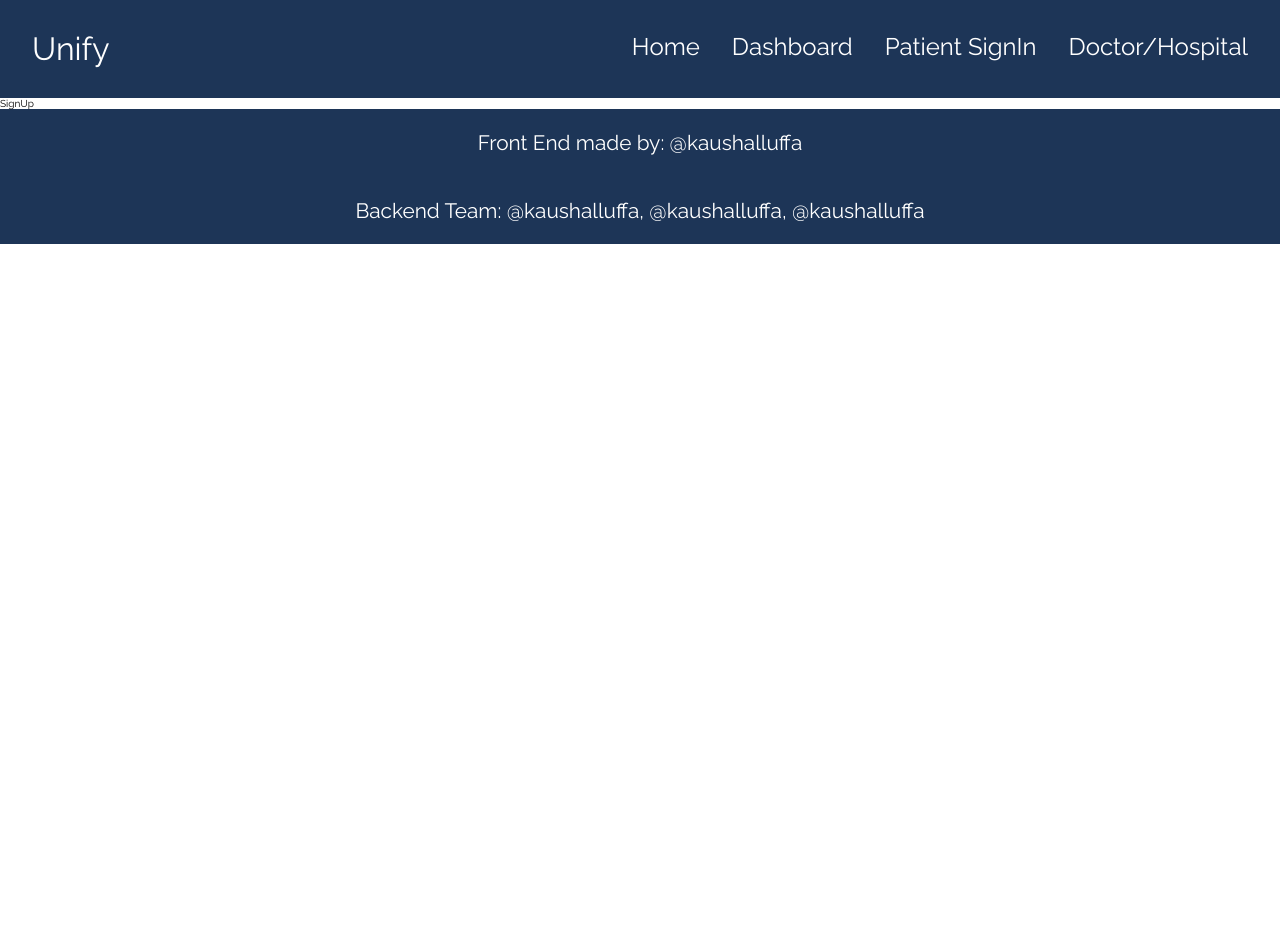
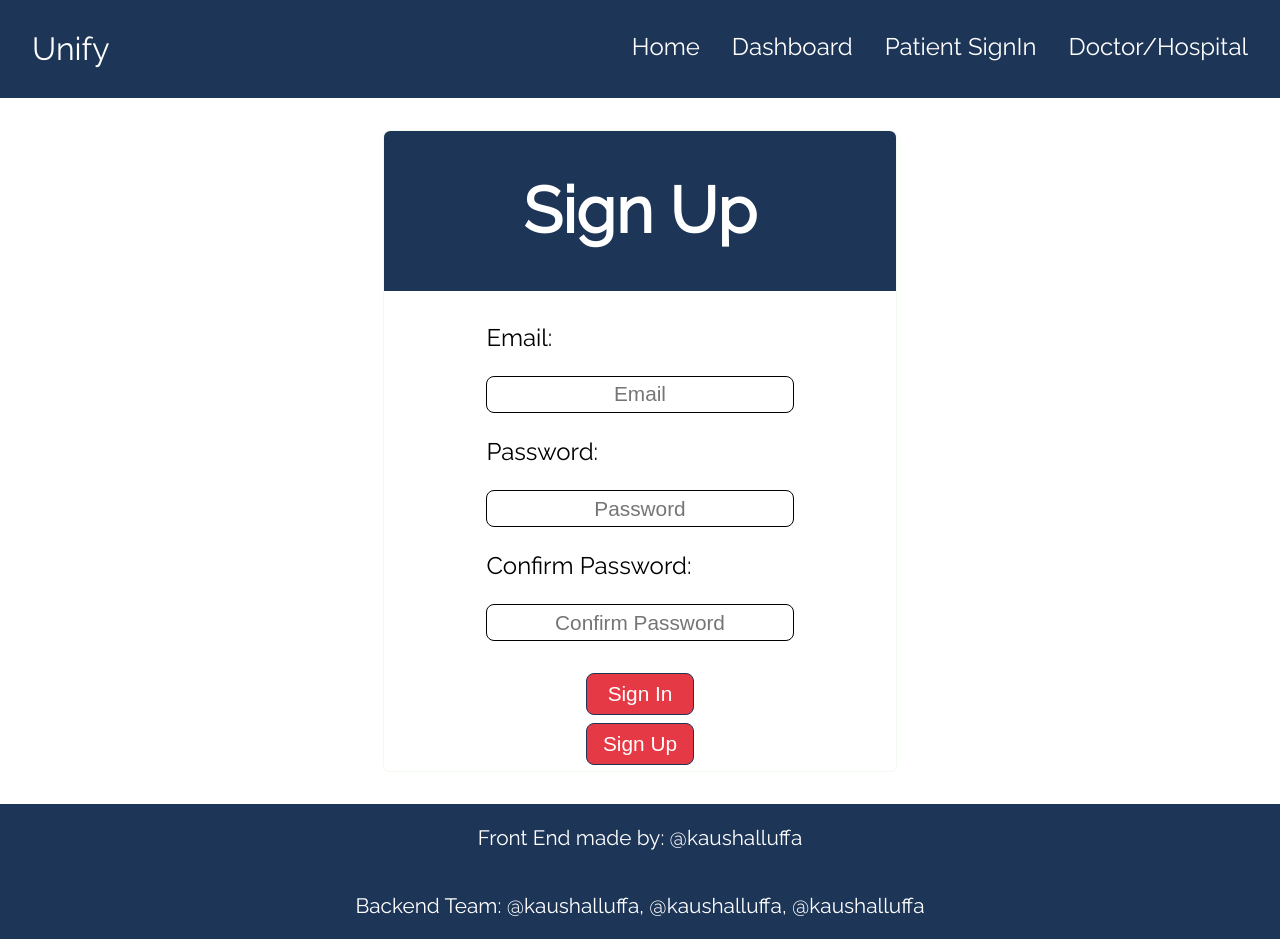
Before and after one commit to jothamardel/health-tech-fe, a React (Create React App) app: page /signup in a window 1280 px wide. Before the commit the page ends 800 px from the top, so only its background shows below. Built offline with nearby package versions, Linux system fonts and the light colour scheme.

Commit message:
signup and signin component complete

```diff
--- a/src/components/SignIn/SignIn.jsx
+++ b/src/components/SignIn/SignIn.jsx
@@ -1,9 +1,40 @@
-import React from 'react'
-
+import React, { useState } from 'react'
+import { Link } from 'react-router-dom';
+import './SignIn.scss'
 const SignIn = () => {
+  const [email, setEmail] = useState("");
+  const [password, setPassword] = useState("");
   return (
-    <div>SignIn</div>
-  )
+    <div className="signin">
+      <div className="signin__card">
+        <div className="signin__card--header">
+          <h1>Sign Up</h1>
+        </div>
+        <div className="signin__card--input">
+          <label className="label">Email:</label>
+          <input
+            type="email"
+            required
+            value={email}
+            onChange={(e) => setEmail(e.target.value)}
+            placeholder="Email"
+          />
+          <label className="label">Password:</label>
+          <input
+            type="password"
+            required
+            value={password}
+            onChange={(e) => setPassword(e.target.value)}
+            placeholder="Password"
+          />
+        </div>
+        <div className="signin__card--footer">
+          <button className="signup__btn"><Link to="/signup">Sign Up</Link></button>
+          <button className="signin__btn">Sign In</button>
+        </div>
+      </div>
+    </div>
+  );
 }
 
 export default SignIn
--- a/src/components/SignIn/SignIn.scss
+++ b/src/components/SignIn/SignIn.scss
@@ -0,0 +1,67 @@
+@import '../../assets/styles/variables';
+
+.signin{
+    position: relative;
+    display: flex;
+    justify-content: center;
+    align-items: center;
+    padding: 2rem;
+    &__card{
+        background-color: $white;
+        border: 1px solid $creamy-white;
+        min-width: 32rem;
+        min-height: 40rem;
+        display: flex;
+        align-items: center;
+        flex-direction: column;
+        &--header{
+            height: 10rem;
+            background-color: $dark-blue;
+            width: 100%;
+            color: $white;
+            font-size: 2rem;
+            display: flex;
+            justify-content: center;
+            align-items: center;
+        }
+        &--input{
+            padding: 2rem 0;
+            width: 60%;
+            display: flex;
+            flex-direction: column;
+            gap: 1.5rem;
+            font-size: 1.5rem;
+            input{
+                min-height: 2rem;
+                border-radius: .5rem;
+                outline: none;
+                border: none;
+                border: 1px solid black;
+                padding: .1rem;
+                text-align: center;
+                font-size: 1.3rem;
+                &:active{
+                    outline: none;
+                }
+            }
+        }
+        &--footer{
+            display: flex;
+            flex-direction: column;
+            gap: 1rem;
+
+        }
+    }
+}
+.signup__btn,.signin__btn{
+    border: 1px solid $dark-blue;
+    background-color: $light-red;
+    color: $white;
+    border-radius: .5rem;
+    padding: .5rem 1rem;
+    font-size: 1.3rem;
+    transition: all .4s;
+    &:hover{
+        background-color: $dark-blue;
+    }
+}
--- a/src/components/SignUp/SignUp.jsx
+++ b/src/components/SignUp/SignUp.jsx
@@ -1,9 +1,50 @@
-import React from 'react'
+import React, { useState } from "react";
+import { Link } from "react-router-dom";
+import './SignUp.scss'
+const SignUp = () => {
+  const [email, setEmail] = useState("");
+  const [password, setPassword] = useState("");
+  const [confirmPassword, setConfirmPassword] = useState("");
 
-const SignUp = () => {
   return (
-    <div>SignUp</div>
-  )
-}
+    <div className="signup">
+      <div className="signup__card">
+        <div className="signup__card--header">
+          <h1>Sign Up</h1>
+        </div>
+        <div className="signup__card--input">
+          <label className="label">Email:</label>
+          <input
+            type="email"
+            required
+            value={email}
+            onChange={(e) => setEmail(e.target.value)}
+            placeholder="Email"
+          />
+          <label className="label">Password:</label>
+          <input
+            type="password"
+            required
+            value={password}
+            onChange={(e) => setPassword(e.target.value)}
+            placeholder="Password"
+          />
+          <label className="label">Confirm Password:</label>
+          <input
+            type="password"
+            required
+            value={confirmPassword}
+            onChange={(e) => setConfirmPassword(e.target.value)}
+            placeholder="Confirm Password"
+          />
+        </div>
+        <div className="signup__card--footer">
+          <button className="signin__btn"><Link to="/signin">Sign In</Link></button>
+          <button className="signup__btn">Sign Up</button>
+        </div>
+      </div>
+    </div>
+  );
+};
 
-export default SignUp
+export default SignUp;
--- a/src/components/SignUp/SignUp.scss
+++ b/src/components/SignUp/SignUp.scss
@@ -0,0 +1,70 @@
+@import '../../assets/styles/variables';
+
+.signup{
+    position: relative;
+    display: flex;
+    justify-content: center;
+    align-items: center;
+    padding: 2rem;
+    &__card{
+        background-color: $white;
+        border: 1px solid $creamy-white;
+        min-width: 32rem;
+        min-height: 40rem;
+        display: flex;
+        align-items: center;
+        flex-direction: column;
+        border-radius: .4rem;
+        &--header{
+            border-top-left-radius: .4rem;
+            border-top-right-radius: .4rem;
+            height: 10rem;
+            background-color: $dark-blue;
+            width: 100%;
+            color: $white;
+            font-size: 2rem;
+            display: flex;
+            justify-content: center;
+            align-items: center;
+        }
+        &--input{
+            padding: 2rem 0;
+            width: 60%;
+            display: flex;
+            flex-direction: column;
+            gap: 1.5rem;
+            font-size: 1.5rem;
+            input{
+                min-height: 2rem;
+                border-radius: .5rem;
+                outline: none;
+                border: none;
+                border: 1px solid black;
+                padding: .1rem;
+                text-align: center;
+                font-size: 1.3rem;
+                &:active{
+                    outline: none;
+                }
+            }
+        }
+        &--footer{
+            display: flex;
+            flex-direction: column;
+            gap: .5rem;
+
+        }
+    }
+}
+.signin__btn,.signup__btn{
+    border: 1px solid $dark-blue;
+    background-color: $light-red;
+    color: $white;
+    border-radius: .5rem;
+    padding: .5rem 1rem;
+    font-size: 1.3rem;
+    transition: all .4s;
+    &:hover{
+        background-color: $dark-blue;
+    }
+}
--- a/src/index.css
+++ b/src/index.css
@@ -13,8 +13,9 @@ img{
   width: 100%;
   height: 100%;
 }
-/* button{
+button{
   background-color: none;
   border: none;
   outline: none;
-} */
+  background-color: transparent;
+}
```
